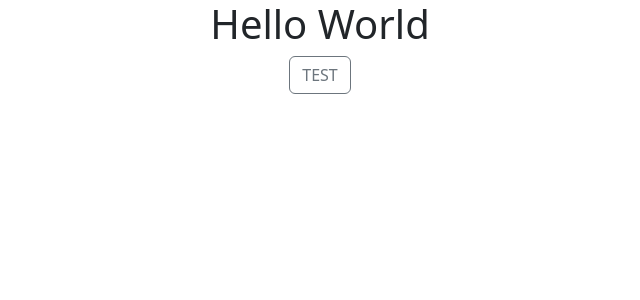
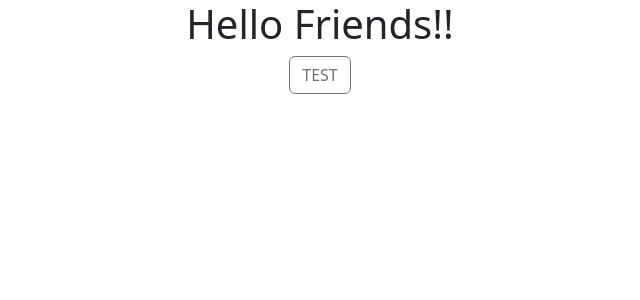
Before and after one commit to ArcosChris/Dwellin.io, a React (Create React App) app: page / in a window 1280 px wide. Shown: the top 300 px of the page, without its empty margins (320-960 px from the left). Built offline with nearby package versions, Linux system fonts and the light colour scheme.

Commit message:
changes hello world

```diff
--- a/src/App.js
+++ b/src/App.js
@@ -5,7 +5,7 @@ import Button from 'react-bootstrap/Button';
 function App() {
   return (
     <div className="App">
-      <h1>Hello World</h1>
+      <h1>Hello Friends!!</h1>
       <Button variant="outline-secondary" className='btn btn-outline'>TEST</Button>
 
     </div>
```
